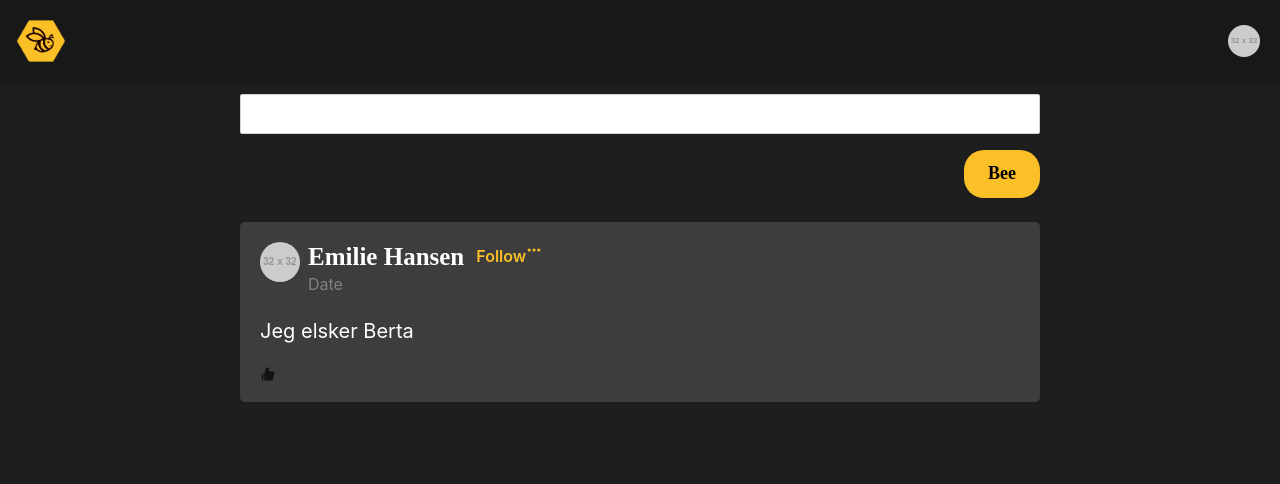
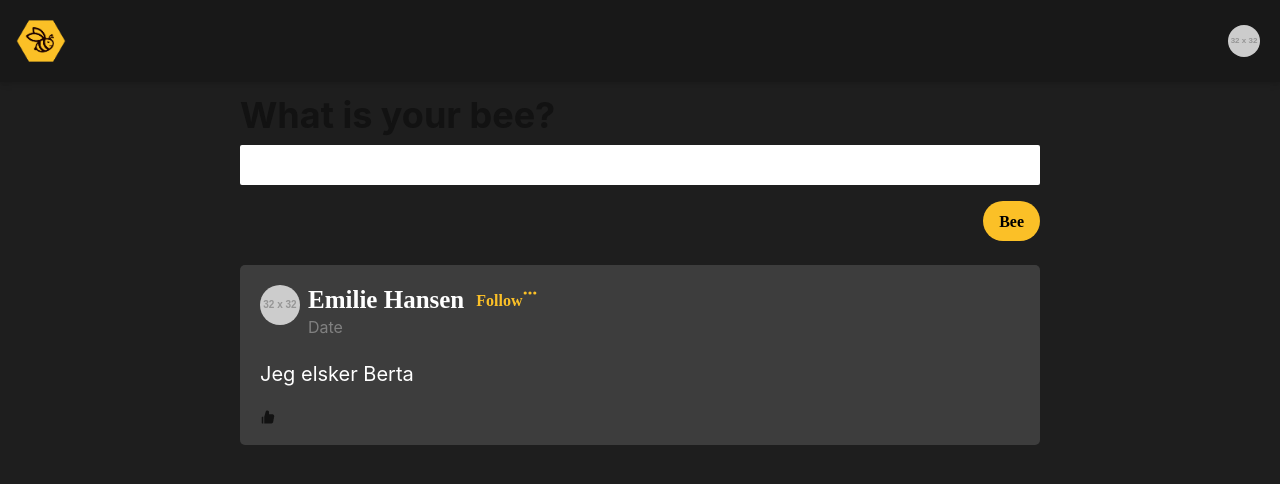
Before and after one commit to emilielhansen/full_stack_app, a React (Vite) app: page /feed in a window 1280 px wide. Shown: the top 484 px of the page. Built offline with nearby package versions, Linux system fonts and the light colour scheme.

Commit message:
Rettelser i theme components

```diff
--- a/src/components/EditProfileForm.tsx
+++ b/src/components/EditProfileForm.tsx
@@ -1,5 +1,5 @@
 import React, { useState } from 'react';
-import user from '../../full_stack_api/models/user';
+
 import {
   Box,
   Button,
@@ -78,24 +78,14 @@ const EditProfileForm: React.FC<EditProfileFormProps> = ({ updateUserSuccess })
               value={"user.email"} // Value from user model
               onChange={handleInputChange}
               required
-              backgroundColor="white"
-              color="black"
-              borderRadius="2"
-              fontFamily='Roboto'
+              variant='white'
             />
           </FormControl>
           {/* Update button */}
           <Box textAlign="center" mb={4}>
             <Button
               type="submit"
-              backgroundColor="#FBC027"
-              colorScheme="yellow"
-              color="black"
-              borderRadius="20px"
-              size = "lg"
-              fontFamily = "Chakra Petch"
-              width = "50%"
-              height="40px">
+              variant="yellow">
               Update Profile
             </Button>
           </Box>
@@ -103,15 +93,7 @@ const EditProfileForm: React.FC<EditProfileFormProps> = ({ updateUserSuccess })
           <Box textAlign="center">
             <Button
               type="submit"
-              backgroundColor="#FB4027"
-              colorScheme="red"
-              color="black"
-              borderRadius="20px"
-              size="lg"
-              fontFamily="Chakra Petch"
-              display="inline-block"
-              width="50%"
-              height="40px">
+              variant="red">
               Delete Profile
             </Button>
           </Box>
--- a/src/components/LoginForm.tsx
+++ b/src/components/LoginForm.tsx
@@ -63,10 +63,7 @@ const LoginForm: React.FC<LoginFormProps> = ({ onLoginSuccess }) => {
               value={formData.email}
               onChange={handleInputChange}
               required
-              backgroundColor="white"
-              color="black"
-              borderRadius="2"
-              fontFamily='Roboto'
+              variant='white'
             />
           </FormControl>
           <FormControl mb={8}>
@@ -81,24 +78,14 @@ const LoginForm: React.FC<LoginFormProps> = ({ onLoginSuccess }) => {
               value={formData.password}
               onChange={handleInputChange}
               required
-              backgroundColor="white"
-              color="black"
-              borderRadius="2"
-              fontFamily='Roboto'
+              variant='white'
             />
           </FormControl>
           {/* Submit button */}
           <Box textAlign="center" mb={4}>
           <Button
             type="submit"
-            backgroundColor="#FBC027"
-            colorScheme="yellow"
-            color="black"
-            borderRadius="20px"
-            size = "lg"
-            fontFamily = "Chakra Petch"
-            width="50%"
-            height="40px">
+            variant="yellow">
             Login
           </Button>
             <Text
--- a/src/components/MyProfile.tsx
+++ b/src/components/MyProfile.tsx
@@ -1,7 +1,6 @@
 // Profile page header with profile picture and name
 
-import { Box, Heading, Avatar, Text, Input, Button, Flex } from "@chakra-ui/react";
-import { relative } from "path";
+import { Box, Heading, Avatar, Text } from "@chakra-ui/react";
 import PostCreate from "./PostCreate";
 import PostCard from "./PostCard";
 
--- a/src/components/Navbar.tsx
+++ b/src/components/Navbar.tsx
@@ -42,8 +42,8 @@ const NavBar: React.FC = () => {
           ) : (
             // Buttons for not logged in users
             <>
-              <Button onClick={() => navigate('/login')} backgroundColor="#FFFFFF" colorScheme="gray" color="black" borderRadius="20px" size="md" fontFamily="Chakra Petch" mr={6}>Login</Button>
-              <Button onClick={() => navigate('/signup')} backgroundColor="#FBC027" colorScheme="yellow" color="black" borderRadius="20px" size="md" fontFamily="Chakra Petch">Sign up</Button>
+              <Button onClick={() => navigate('/login')} variant='white' mr={6}>Login</Button>
+              <Button onClick={() => navigate('/signup')} variant='yellow'>Sign up</Button>
             </>
           )}
         </Flex>
--- a/src/components/PostCard.tsx
+++ b/src/components/PostCard.tsx
@@ -37,7 +37,8 @@ const PostCard = () => {
                     color="white"
                     >Emilie Hansen</Heading>
                     <Button
-                    color='#FBC027'
+                    type='submit'
+                    color='yellow.900'
                     ml={3}
                     background='transparent'
                     _hover={{
@@ -57,7 +58,6 @@ const PostCard = () => {
                     ></HiDotsHorizontal>
                     </Flex>
 
-
                   {/* Edit modal */}
                     <Modal isOpen={isOpen} onClose={onClose}>
                             <ModalOverlay />
@@ -65,13 +65,15 @@ const PostCard = () => {
                               <ModalHeader>Wanna edit or delete?</ModalHeader>
                               <ModalCloseButton />
                               <ModalBody>
-                                <Input backgroundColor={'white'} color={'black'}></Input>
+                                <Input variant='white'></Input>
                               </ModalBody>
                               <ModalFooter>
-                                <Button borderRadius='20px' backgroundColor='#FBC027' colorScheme='yellow' mr={3}>
+                                {/* Edit button */}
+                                <Button variant="yellowSmall" mr={3}>
                                   Edit Bee
                                 </Button>
-                                <Button borderRadius='20px' backgroundColor='#FB4027' colorScheme='red' >Delete Bee</Button>
+                                {/* Delete button */}
+                                <Button variant="redSmall" >Delete Bee</Button>
                               </ModalFooter>
                             </ModalContent>
                           </Modal>
--- a/src/components/PostCreate.tsx
+++ b/src/components/PostCreate.tsx
@@ -1,30 +1,24 @@
 // Create new post
-import { Box, Input, Button, Flex, Center, } from '@chakra-ui/react';
+import { Box, Input, Button, Flex, Center, Heading, } from '@chakra-ui/react';
 
 const PostCreate = () => {
     return (
         <>
             <Center>
-        <Box m={3} width={800} >
+                <Box m={3} width={800}>
+                <Heading pb={2}>
+                    What is your bee?
+                </Heading>
                     <Input
                         type="text"
                         name="username"
                         required
-                    backgroundColor="white"
-                    color="black"
-                    borderRadius="2"
-                    fontFamily='Roboto'
-                />
+                        variant='white' />
                     <Flex justifyContent="flex-end">
                         <Button
                             mt={4}
                             type="submit"
-                        backgroundColor="#FBC027"
-                        colorScheme="yellow"
-                        color="black"
-                        borderRadius="20"
-                        size = "lg"
-                        fontFamily = "Chakra Petch"
+                            variant='yellowSmall'
                         >
                             Bee
                         </Button>
--- a/src/theme.ts
+++ b/src/theme.ts
@@ -15,7 +15,6 @@ const breakpoints = {
   '2xl': '96em', // ~1536px
 }
 
-
 const theme = extendTheme({
     config,
     breakpoints,
@@ -32,8 +31,91 @@ const theme = extendTheme({
         800: "#121212",
         900: "#111",
       },
+      yellow: {
+        100: '#FFDE89',
+        400: '#FFD055',
+        900: "#FBC027",
+      },
+      schemeYellow: {
+        100: '#FFDE89',   // provided color
+        200: '#FBC027',   // provided color
+        800: '#FBC027',   // provided color
+      },
+      red: {
+        400: '#FF5038',
+        900: '#FB4027',
+      },
+      schemeRed: {
+        100: '#FF5038',   // light red
+        200: '#FF5038',   // lighter red
+        800: '#FB4027',   // lighter red
+      },
+    },
 
+    components: {
+      Input: {
+        variants: {
+          white: {
+            field: {
+              backgroundColor: "white",
+              color: "black",
+              borderRadius: "2",
+              fontFamily: 'Roboto',
+            },
+          },
+        },
+      },
+      Button: {
+        baseStyle: {
+          fontFamily: 'Chakra Petch',
+          borderRadius: '20px',
+        },
+        variants: {
+          yellow: {
+            bg: 'yellow.900', // Darkest shade
+            color: 'black',
+            _hover: {
+              bg: 'yellow.400', // Slightly lighter on hover
+            },
+            width:"50%",
+            height:"40px"
+          },
+          red: {
+            bg: 'red.900', // Darkest shade
+            color: 'black',
+            _hover: {
+              bg: 'red.400', // Slightly lighter on hover
+            },
+            width:"50%",
+            height:"40px"
+          },
+          white: {
+            bg: 'white', // Darkest shade
+            color: 'black',
+            _hover: {
+              bg: 'yellow.100', // Slightly lighter on hover
+            },
+            width:"50%",
+            height:"40px"
+          },
+          yellowSmall: {
+            bg: 'yellow.900', // Darkest shade
+            color: 'black',
+            _hover: {
+              bg: 'yellow.400', // Slightly lighter on hover
+            },
+          },
+          redSmall: {
+            bg: 'red.900', // Darkest shade
+            color: 'black',
+            _hover: {
+              bg: 'red.400', // Slightly lighter on hover
+            },
+          },
+        },
+      },
     },
+
     textStyles: {
         input: "Chakra Petch"
     },
```
Also changed, not shown: src/components/SignUpForm.tsx (+19 -66 lines), src/pages/IndexPage.tsx (+10 -15 lines), 1 other file (tests, documents, lock files or other folders). Lines whose indentation alone changed are shown as unchanged.
